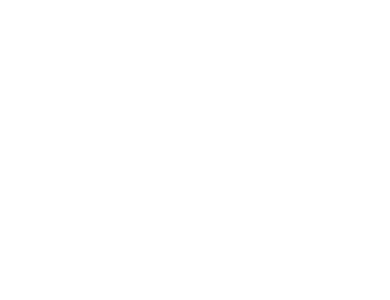
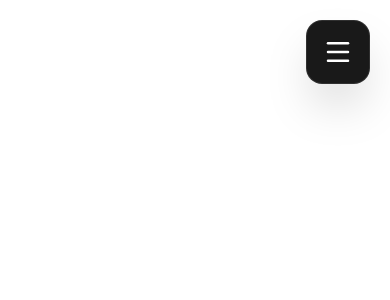
Before and after one commit to Masoud2025/Devfolio, a Next.js app: page / in a window 390 px wide. Shown: the top 300 px of the page. Built offline with nearby package versions, Linux system fonts and the light colour scheme.

Commit message:
feat: implement responsive mobile navbar with hamburger menu

```diff
--- a/app/components/layout/Navbar.tsx
+++ b/app/components/layout/Navbar.tsx
@@ -0,0 +1,109 @@
+"use client";
+
+import { useState } from "react";
+import { Menu, X } from "lucide-react";
+
+export default function Navbar() {
+  const [isOpen, setIsOpen] = useState(false);
+
+  return (
+    <>
+      {/* Button */}
+      <button
+        onClick={() => setIsOpen((prev) => !prev)}
+        className="
+          fixed top-5 right-5
+          z-[60]
+          flex h-16 w-16 items-center justify-center
+          rounded-2xl
+          bg-black/90
+          backdrop-blur-xl
+          border border-white/10
+          shadow-2xl
+          transition-all duration-300
+          hover:scale-105
+          active:scale-95
+        "
+      >
+        {/* Menu */}
+        <Menu
+          size={30}
+          className={`
+            absolute
+            text-white
+            transition-all
+            duration-500
+            ease-[cubic-bezier(.22,1,.36,1)]
+            ${
+              isOpen
+                ? "rotate-180 scale-0 opacity-0"
+                : "rotate-0 scale-100 opacity-100"
+            }
+          `}
+        />
+
+        {/* Close */}
+        <X
+          size={30}
+          className={`
+            absolute
+            text-white
+            transition-all
+            duration-500
+            ease-[cubic-bezier(.22,1,.36,1)]
+            ${
+              isOpen
+                ? "rotate-0 scale-100 opacity-100"
+                : "-rotate-180 scale-0 opacity-0"
+            }
+          `}
+        />
+      </button>
+
+      {/* Fullscreen Menu */}
+      <div
+        className={`
+          fixed inset-0
+          z-50
+          flex items-center justify-center
+          bg-neutral-950
+          transition-all
+          duration-700
+          ease-[cubic-bezier(.22,1,.36,1)]
+          ${
+            isOpen
+              ? "translate-y-0 opacity-100"
+              : "-translate-y-full opacity-0 pointer-events-none"
+          }
+        `}
+      >
+        <nav className="flex flex-col gap-8 text-center">
+          {["Home", "About", "Projects", "Contact"].map((item, index) => (
+            <a
+              key={item}
+              href="#"
+              className={`
+                text-5xl
+                font-bold
+                text-white
+                transition-all
+                duration-700
+                ease-out
+                ${
+                  isOpen
+                    ? "translate-y-0 opacity-100"
+                    : "translate-y-8 opacity-0"
+                }
+              `}
+              style={{
+                transitionDelay: `${index * 120}ms`,
+              }}
+            >
+              {item}
+            </a>
+          ))}
+        </nav>
+      </div>
+    </>
+  );
+}
--- a/app/page.tsx
+++ b/app/page.tsx
@@ -1,3 +1,9 @@
+import Navbar from "./components/layout/Navbar";
+
 export default function Home() {
-  return <></>;
+  return (
+    <>
+      <Navbar />
+    </>
+  );
 }
```
